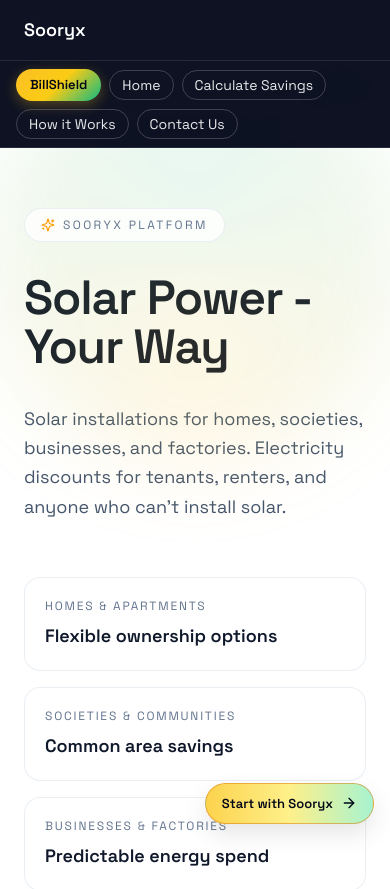
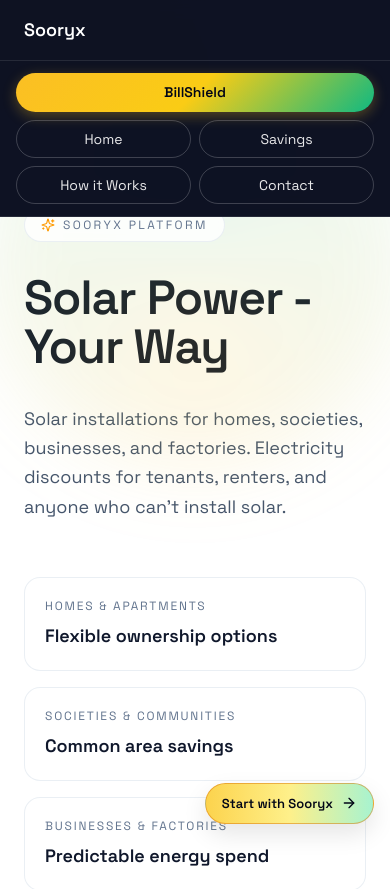
Before and after one commit to sooryx-eng/Sooryx_Live, a Next.js app: page / in a window 390 px wide. Shown: the top 889 px of the page. Built offline with nearby package versions, Linux system fonts and the light colour scheme.

Commit message:
Refine mobile navbar to balanced two-row button layout

```diff
--- a/app/layout.tsx
+++ b/app/layout.tsx
@@ -57,32 +57,35 @@
             </div>
           </div>
 
-          <div className="border-t border-white/10 px-4 py-2 md:hidden">
-            <div className="flex flex-wrap items-center gap-2">
+          <div className="border-t border-white/10 px-4 py-3 md:hidden">
+            <div className="space-y-2">
               <Link
                 href="/billshield"
                 style={{
                   cursor: "pointer",
                   background: "linear-gradient(135deg, #fbbf24, #facc15, #10b981)",
-                  padding: "6px 14px",
+                  padding: "9px 14px",
                   borderRadius: "999px",
                   fontWeight: 600,
                   color: "#020617",
                   boxShadow: "0 4px 14px 0 rgba(251, 191, 36, 0.3)",
                   transition: "all 0.3s ease",
-                  display: "inline-flex",
+                  display: "flex",
+                  justifyContent: "center",
                   alignItems: "center",
                   gap: "6px",
-                  fontSize: "13px",
+                  fontSize: "14px",
                 }}
-                className="transition duration-150 active:scale-[0.97] active:shadow-[0_8px_18px_rgba(251,191,36,0.45)]"
+                className="w-full transition duration-150 active:scale-[0.99] active:shadow-[0_8px_18px_rgba(251,191,36,0.45)]"
               >
                 BillShield
               </Link>
-              <Link href="/" className="rounded-full border border-white/20 px-3 py-1 text-sm text-white/90 transition duration-150 active:scale-[0.97] active:border-amber-300 active:bg-white/10 active:text-white active:shadow-[0_8px_18px_rgba(251,191,36,0.25)]">Home</Link>
-              <Link href="/calculator" className="rounded-full border border-white/20 px-3 py-1 text-sm text-white/90 transition duration-150 active:scale-[0.97] active:border-amber-300 active:bg-white/10 active:text-white active:shadow-[0_8px_18px_rgba(251,191,36,0.25)]">Calculate Savings</Link>
-              <Link href="/how-it-works" className="rounded-full border border-white/20 px-3 py-1 text-sm text-white/90 transition duration-150 active:scale-[0.97] active:border-amber-300 active:bg-white/10 active:text-white active:shadow-[0_8px_18px_rgba(251,191,36,0.25)]">How it Works</Link>
-              <Link href="/contact" className="rounded-full border border-white/20 px-3 py-1 text-sm text-white/90 transition duration-150 active:scale-[0.97] active:border-amber-300 active:bg-white/10 active:text-white active:shadow-[0_8px_18px_rgba(251,191,36,0.25)]">Contact Us</Link>
+              <div className="grid grid-cols-2 gap-2">
+                <Link href="/" className="rounded-full border border-white/20 px-3 py-2 text-center text-sm text-white/90 transition duration-150 active:scale-[0.98] active:border-amber-300 active:bg-white/10 active:text-white active:shadow-[0_8px_18px_rgba(251,191,36,0.25)]">Home</Link>
+                <Link href="/calculator" className="rounded-full border border-white/20 px-3 py-2 text-center text-sm text-white/90 transition duration-150 active:scale-[0.98] active:border-amber-300 active:bg-white/10 active:text-white active:shadow-[0_8px_18px_rgba(251,191,36,0.25)]">Savings</Link>
+                <Link href="/how-it-works" className="rounded-full border border-white/20 px-3 py-2 text-center text-sm text-white/90 transition duration-150 active:scale-[0.98] active:border-amber-300 active:bg-white/10 active:text-white active:shadow-[0_8px_18px_rgba(251,191,36,0.25)]">How it Works</Link>
+                <Link href="/contact" className="rounded-full border border-white/20 px-3 py-2 text-center text-sm text-white/90 transition duration-150 active:scale-[0.98] active:border-amber-300 active:bg-white/10 active:text-white active:shadow-[0_8px_18px_rgba(251,191,36,0.25)]">Contact</Link>
+              </div>
             </div>
           </div>
         </nav>
```
